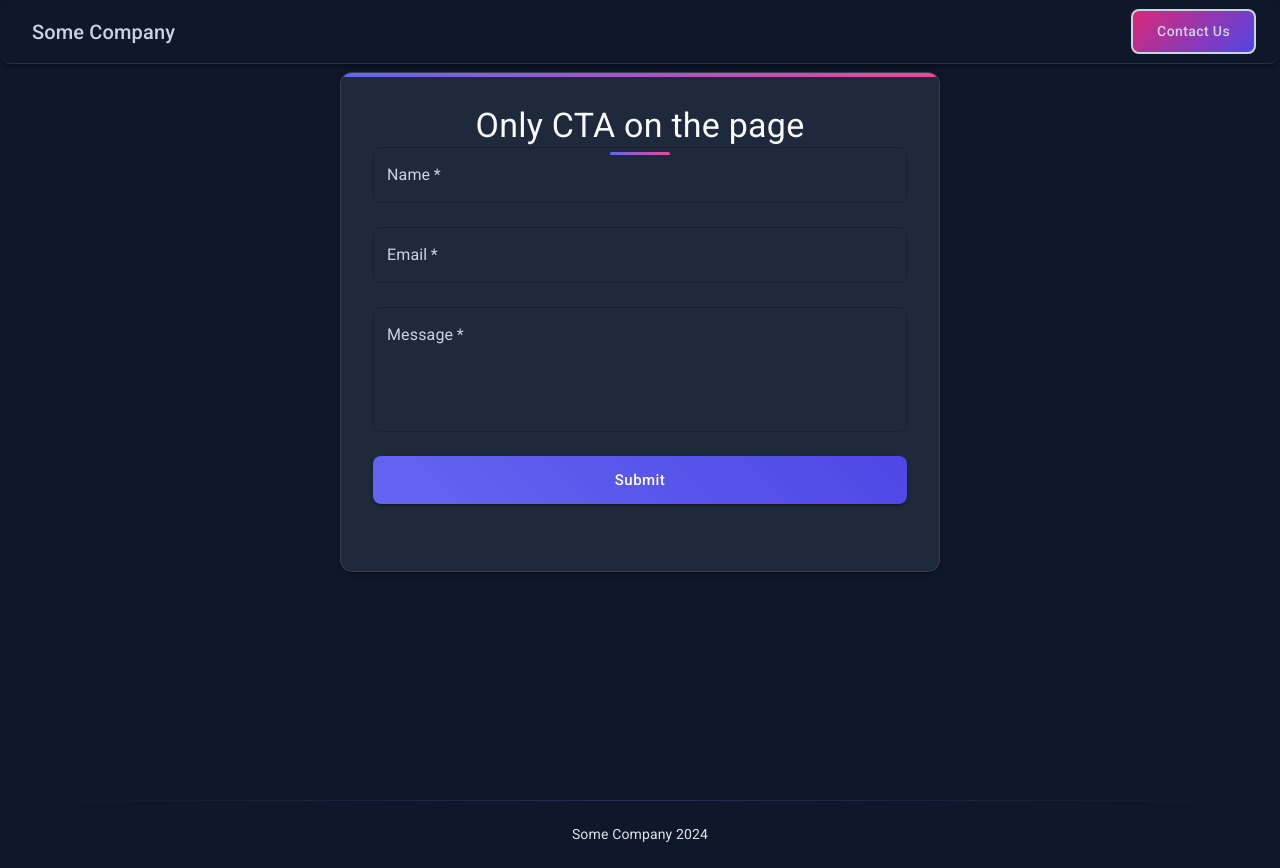
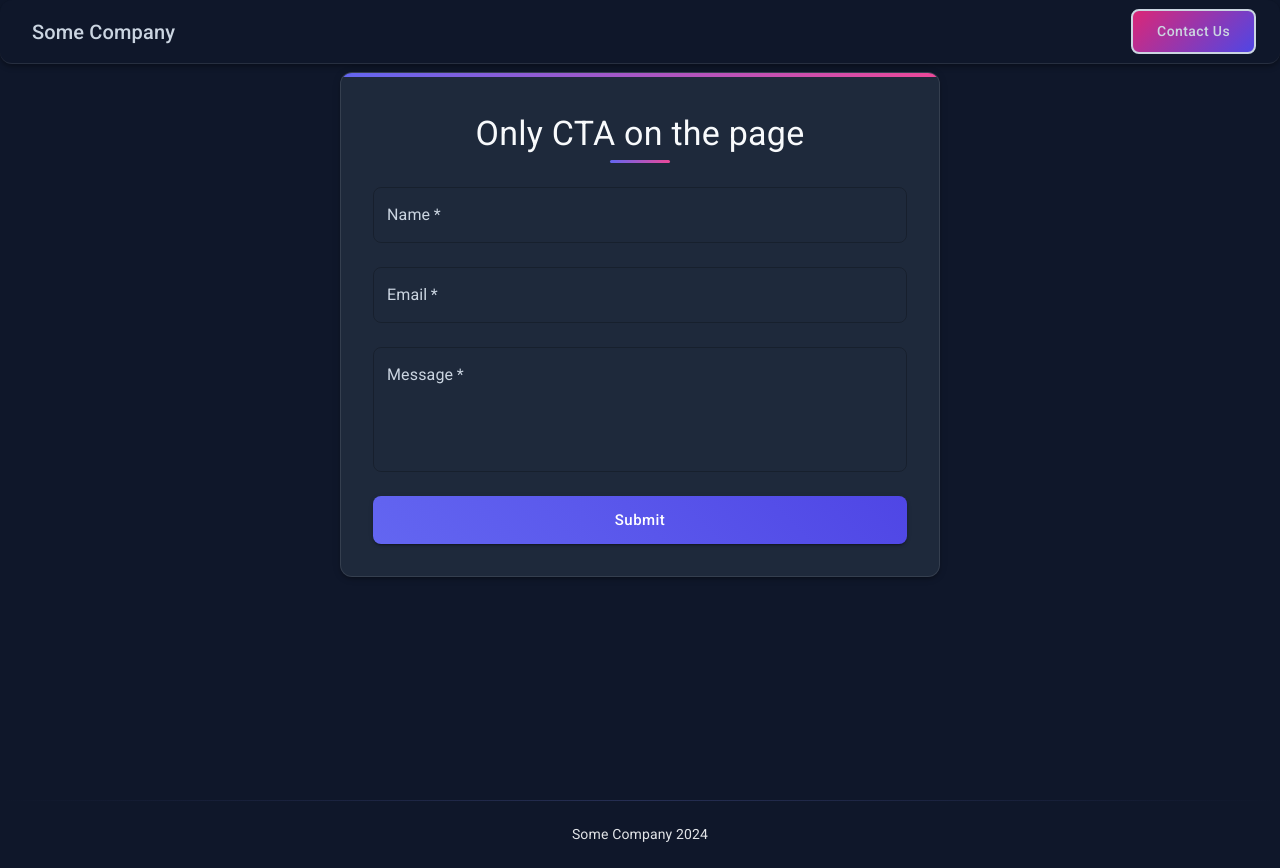
Before and after one commit to TimofeiSkripilev/cadex-assignment-ts, a Next.js app: page /contact in a window 1280 px wide. Built offline with nearby package versions, Linux system fonts and the light colour scheme; no server answers.

Commit message:
fix: form header CSS

```diff
--- a/src/components/FeedbackForm.tsx
+++ b/src/components/FeedbackForm.tsx
@@ -83,8 +83,8 @@ const SubmitButton = styled(Button, {
 });
 
 const FormTitle = styled(Typography, {
-  marginBottom: "$5",
-  marginTop: "$2",
+  marginBottom: "$5 !important",
+  marginTop: "$2 !important",
   color: "$text",
   fontWeight: "$bold",
   textAlign: "center",
```
